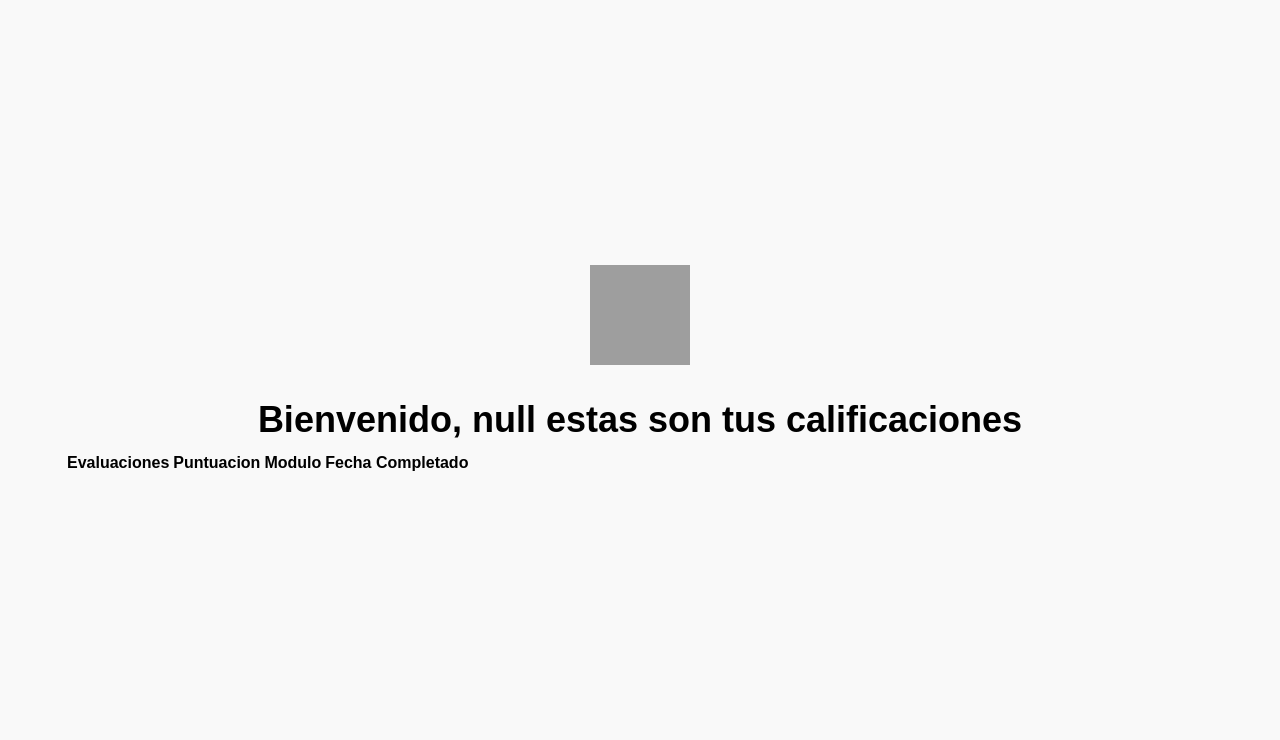
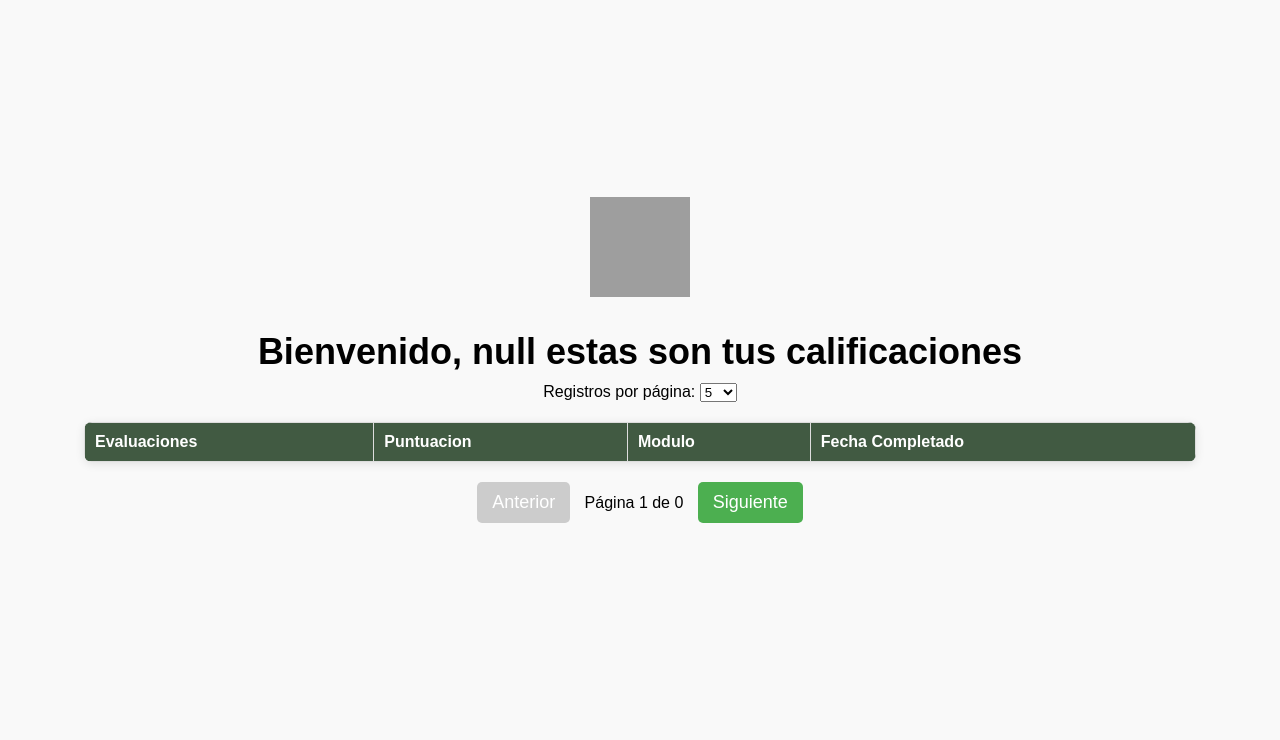
Before and after one commit to oliverjk17/proyecto-de-graduacion, a PHP site: page /perfil.php in a window 1280 px wide. Shown: the part 68-808 px from the top of the page. Run offline with PHP 8.4, Linux system fonts and the light colour scheme; the visitor is signed in with stand-in values (Sample User, id 1); data that the repository does not hold is empty; grey boxes are pictures that could not be loaded.

Commit message:
Add files via upload

```diff
--- a/modulos.html
+++ b/modulos.html
@@ -28,7 +28,7 @@
                 <button id="modulo3-button">Módulo 3</button>
             </div>
             <p>En este apartado podrás iniciar las pruebas dentro de los módulos</p>
-            <p>¡Recuerda que no podrás pasar a los demás módulos si no has completado los anteriores!</p>
+            <p>¡Recuerda de completar todos los modulos!</p>
         </div>
     </main>
     <script>
--- a/perfil.php
+++ b/perfil.php
@@ -25,21 +25,35 @@
             </nav>
         </div>
     </header>
+    <main>
+    <div class="container">
+        <div id="perfil-usuario">
+            <img src="/imagenes/perfil.jpg" alt="Perfil del usuario" style="width: 100px; height: 100px;">
+            <h2>Bienvenido,<span id="nombre-usuario">Usuario</span> estas son tus calificaciones</h2>
+        </div>
+
+        <!-- Selector para cantidad de registros a mostrar -->
+        <label for="items-per-page">Registros por página:</label>
+        <select id="items-per-page" onchange="changeItemsPerPage()">
+            <option value="5">5</option>
+            <option value="10">10</option>
+            <option value="25">25</option>
+        </select>
+
+        <!-- Tabla para mostrar el progreso -->
+        <div id="tabla-progreso"></div>
+
+        <!-- Controles de paginación -->
+        <div id="pagination-controls">
+            <button onclick="changePage(-1)" id="prev-btn">Anterior</button>
+            <span id="page-info"></span>
+            <button onclick="changePage(1)" id="next-btn">Siguiente</button>
+        </div>
+    </div>
+</main>
 
 
-    <main>
-        <div class="container">
-            <div id="perfil-usuario">
 
-                <img src="/imagenes/perfil.jpg" alt="Perfil del usuario" style="width: 100px; height: 100px;">
-                <h2>Bienvenido,<span id="nombre-usuario">Usuario</span>estas son tus calificaciones</h2>
-            </div>
-            <div id="tabla-progreso">
-                <!-- Aquí se mostrará el progreso cargado desde la base de datos -->
-            </div>
-
-        </div>
-    </main>
     <script src="/js/consultaProgreso.js"></script>
     <script>
         var usuarioId = <?php echo $_SESSION['id_usuario']; ?>;
--- a/principal.css
+++ b/principal.css
@@ -231,3 +231,106 @@
     margin: 0;
     font-size: 24px; /* Asegúrate de que el tamaño del texto sea el deseado */
 }
+
+
+/*cambios para la tabla de la base de datos CAMBIOS QUE VAMOAS A MODIFICAR  */
+
+    #tabla-progreso {
+        margin: 20px;
+        font-family: Arial, sans-serif;
+    }
+
+    table {
+        width: 100%;
+        border-collapse: collapse;
+        margin: 20px 0;
+        overflow: hidden; /* Para manejar el desbordamiento */
+        border-radius: 8px; /* Bordes redondeados */
+        box-shadow: 0 2px 10px rgba(0, 0, 0, 0.1); /* Sombra */
+    }
+
+    th, td {
+        padding: 12px;
+        text-align: left;
+        border: 1px solid #dddddd;
+    }
+
+    th {
+        background-color: #415a42; /* Color de fondo para el encabezado */
+        color: white; /* Color del texto del encabezado */
+    }
+
+    tr:nth-child(even) {
+        background-color: #f2f2f2; /* Color de fondo para filas pares */
+    }
+
+    tr:hover {
+        background-color: #d1e7dd; /* Color al pasar el ratón sobre una fila */
+    }
+
+    /* Estilo opcional para el texto de la tabla */
+    td {
+        font-size: 16px; /* Tamaño de fuente de las celdas */
+    }
+
+    /* Estilos para dispositivos móviles */
+    @media (max-width: 600px) {
+        table {
+            display: block;
+            overflow-x: auto; /* Habilitar desplazamiento horizontal */
+            white-space: nowrap; /* Evitar el ajuste de texto */
+        }
+
+        th, td {
+            padding: 8px; /* Ajustar el padding en pantallas pequeñas */
+        }
+    }
+
+    #pagination-controls {
+        margin: 20px 0;
+        text-align: center;
+    }
+
+    #pagination-controls button {
+        margin: 0 10px;
+        padding: 10px 15px;
+        background-color: #4CAF50; /* Color de fondo para los botones */
+        color: white; /* Color del texto */
+        border: none;
+        border-radius: 5px; /* Bordes redondeados */
+        cursor: pointer;
+    }
+
+    #pagination-controls button:disabled {
+        background-color: #ccc; /* Color para botones deshabilitados */
+    }
+
+    /*ACA VA LOS ULTIMOS CAMBIOS DE 24-09-24*/
+
+    /* Asegurar que la tabla sea responsiva */
+table {
+    width: 100%;
+    border-collapse: collapse;
+}
+
+table th, table td {
+    padding: 10px;
+    text-align: left;
+}
+
+table tr:nth-child(even) {
+    background-color: #f2f2f2;
+}
+
+@media screen and (max-width: 600px) {
+    table, th, td {
+        display: block;
+        width: 100%;
+    }
+
+    th, td {
+        box-sizing: border-box;
+        padding: 10px;
+        text-align: left;
+    }
+}
```
Also changed, not shown: Animales.php (+9 -4 lines).
